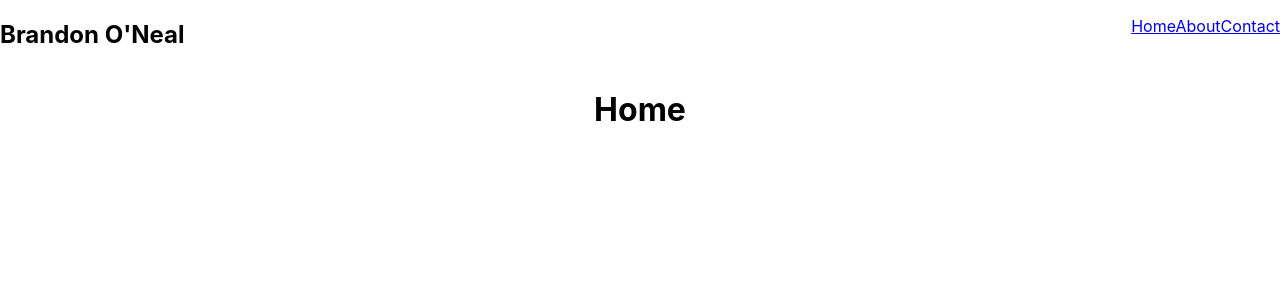
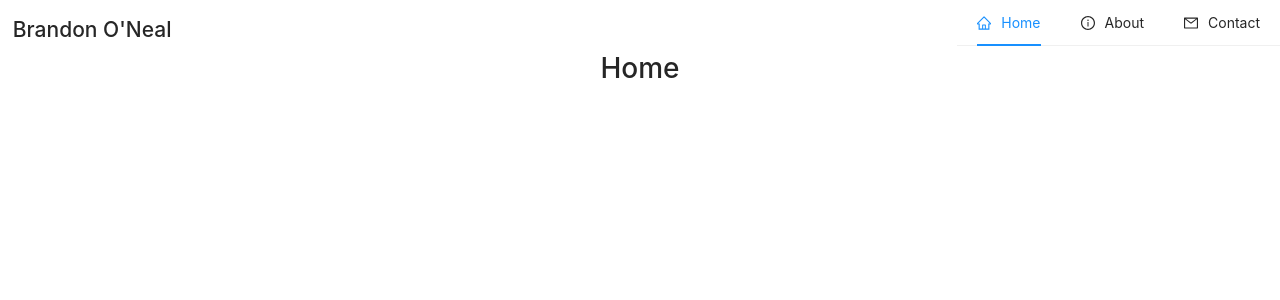
Before and after one commit to brandononeal/web-dev-portfolio, a React (Create React App) app: page / in a window 1280 px wide. Shown: the top 300 px of the page. Built offline with nearby package versions, Linux system fonts and the light colour scheme; the HTML template or start-up script is replaced by a standard one.

Commit message:
navbar wip

```diff
--- a/package.json
+++ b/package.json
@@ -3,9 +3,11 @@
   "version": "0.1.0",
   "private": true,
   "dependencies": {
+    "@ant-design/icons": "^4.6.2",
     "@testing-library/jest-dom": "^5.11.10",
     "@testing-library/react": "^11.2.6",
     "@testing-library/user-event": "^12.8.3",
+    "antd": "^4.15.0",
     "react": "^17.0.2",
     "react-dom": "^17.0.2",
     "react-router-dom": "^5.2.0",
--- a/src/App.js
+++ b/src/App.js
@@ -1,4 +1,5 @@
 import "./styles/index.css";
+import "antd/dist/antd.css";
 import { Switch, Route } from "react-router-dom";
 import Navbar from "./components/Navbar";
 import Home from "./components/Home";
--- a/src/components/Navbar.js
+++ b/src/components/Navbar.js
@@ -1,15 +1,33 @@
-import React from "react";
+import React, { useState } from "react";
 import { Link } from "react-router-dom";
+import { Menu } from "antd";
+import {
+  HomeOutlined,
+  InfoCircleOutlined,
+  MailOutlined,
+} from "@ant-design/icons";
 
 function Navbar() {
+  const [current, setCurrent] = useState("home");
+
+  const handleClick = (e) => {
+    setCurrent(e.key);
+  };
+
   return (
     <div className="Navbar">
       <h2>Brandon O'Neal</h2>
-      <ul>
-        <Link to="/">Home</Link>
-        <Link to="/about">About</Link>
-        <Link to="/contact">Contact</Link>
-      </ul>
+      <Menu onClick={handleClick} selectedKeys={[current]} mode="horizontal">
+        <Menu.Item key="home" icon={<HomeOutlined />}>
+          <Link to="/">Home</Link>
+        </Menu.Item>
+        <Menu.Item key="about" icon={<InfoCircleOutlined />}>
+          <Link to="/about">About</Link>
+        </Menu.Item>
+        <Menu.Item key="contact" icon={<MailOutlined />}>
+          <Link to="/contact">Contact</Link>
+        </Menu.Item>
+      </Menu>
     </div>
   );
 }
--- a/src/styles/index.css
+++ b/src/styles/index.css
@@ -20,3 +20,7 @@ code {
   display: flex;
   justify-content: space-between;
 }
+
+.Navbar h2 {
+  margin: 1% 0 0 1%;
+}
```
Also changed, not shown: 1 other file (tests, documents, lock files or other folders).
